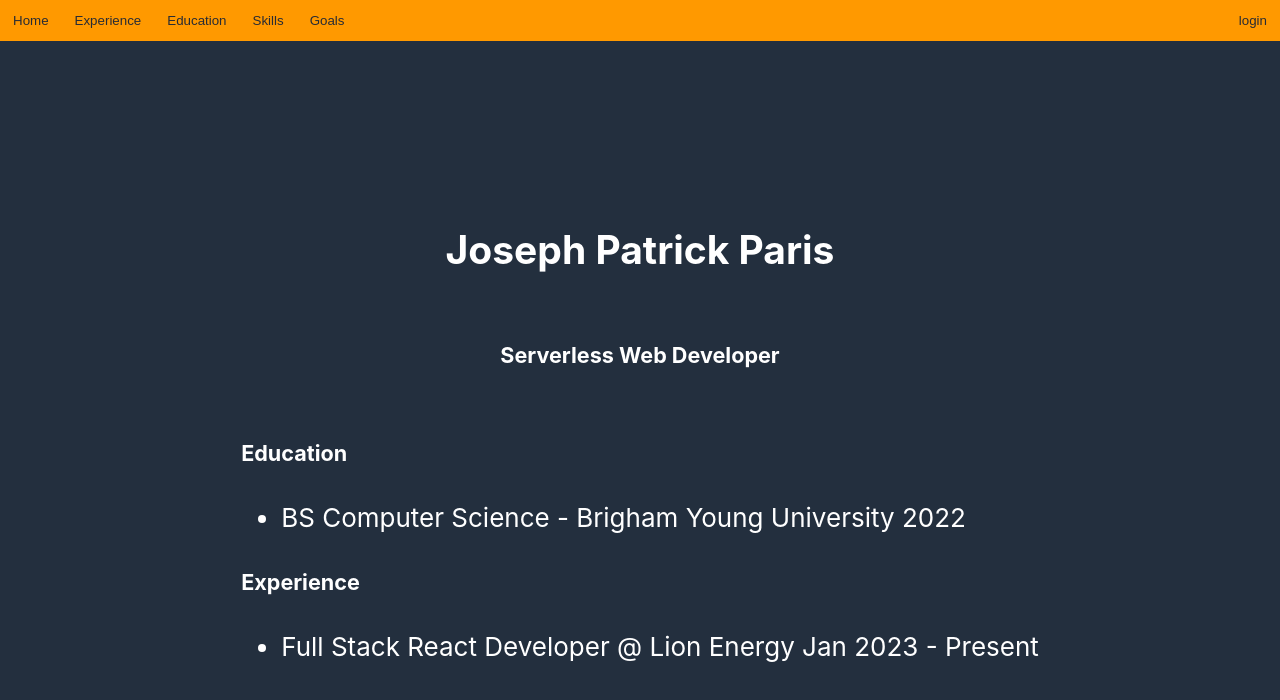
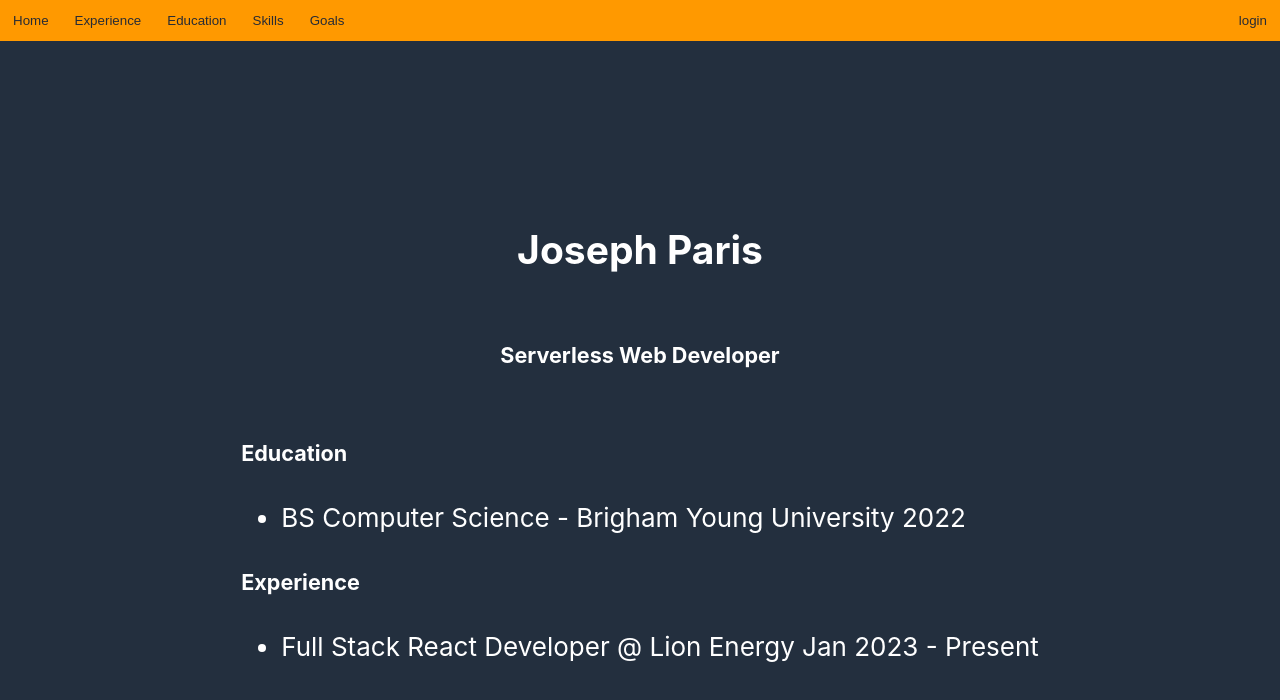
Before and after one commit to joeparis6/josephparisdev, a React (Create React App) app: page / in a window 1280 px wide. Shown: the top 700 px of the page. Built offline with nearby package versions, Linux system fonts and the light colour scheme.

Commit message:
changed title

```diff
--- a/src/Pages/Home.jsx
+++ b/src/Pages/Home.jsx
@@ -4,7 +4,7 @@ const Home = () => {
   return (
         <header className="App-header">
         <h2>
-          Joseph Patrick Paris
+          Joseph Paris
         </h2>
         <h5>
           Serverless Web Developer
```
